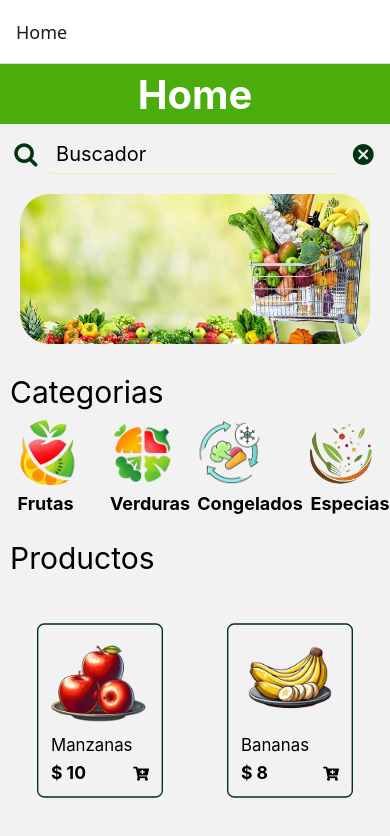
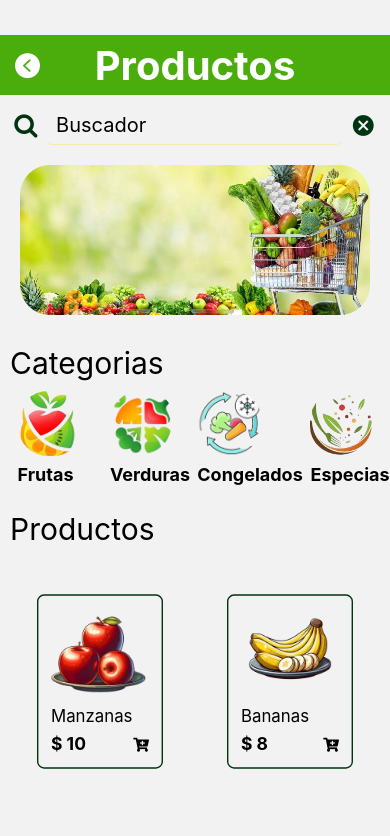
Before and after one commit to jonalippo/ProyectoVerderMarket, a React Native app: screen /Home in a window 390 px wide. Shown: the top 836 px of the page. Built offline with nearby package versions, Linux system fonts and the light colour scheme.

Commit message:
cambios en la navegacion 26/12/2024

```diff
--- a/App.js
+++ b/App.js
@@ -7,6 +7,7 @@ import { createNativeStackNavigator } from "@react-navigation/native-stack";
 import ProductsCategory from "./src/screens/ProductsCategory";
 import ProductDetails from "./src/screens/ProductDetails";
 import Principal from "./src/screens/Principal";
+import Header from "./src/components/Header";
 
 export default function App() {
   const product = {
@@ -26,11 +27,31 @@ export default function App() {
     <>
       <StatusBar style="light" backgroundColor={colors.primary} />
       <NavigationContainer>
-        <Stack.Navigator>
+        <Stack.Navigator
+          screenOptions={({ route }) => ({
+            header: () => {
+              return (
+                <Header
+                // title={
+                //   route.name === "Home"
+                //     ? "Home"
+                //     : route.name === "ProductsCategory"
+                //     ? route.params.category
+                //     : "ProductDetails"
+                // }
+                />
+              );
+            },
+          })}
+        >
+          <Stack.Screen
+            name="Principal"
+            component={Principal}
+            options={{ headerShown: false }}
+          />
           <Stack.Screen name="Home" component={Home} />
           <Stack.Screen name="ProductsCategory" component={ProductsCategory} />
           <Stack.Screen name="ProductDetails" component={ProductDetails} />
-          <Stack.Screen name="Principal" component={Principal} />
         </Stack.Navigator>
       </NavigationContainer>
     </>
--- a/src/components/Header.js
+++ b/src/components/Header.js
@@ -1,9 +1,16 @@
-import { StyleSheet, Text, View } from "react-native";
+import { Pressable, StyleSheet, Text, View } from "react-native";
 import { colors } from "../../global/Theme";
+import AntDesign from "@expo/vector-icons/AntDesign";
+import { useNavigation } from "@react-navigation/native";
 
-export default function Header({ title }) {
+export default function Header({ title = "Productos" }) {
+  const navigation = useNavigation();
+
   return (
     <View style={styles.container}>
+      <Pressable style={styles.goBack} onPress={() => navigation.goBack()}>
+        <AntDesign name="leftcircle" size={25} color="white" />
+      </Pressable>
       <Text style={styles.text}>{title}</Text>
     </View>
   );
@@ -15,10 +22,18 @@ const styles = StyleSheet.create({
     alignItems: "center",
     justifyContent: "center",
     backgroundColor: colors.primary,
+    position: "relative",
+    marginTop: 35,
   },
+
   text: {
     color: "white",
     fontSize: 40,
     fontWeight: "bold",
   },
+
+  goBack: {
+    position: "absolute",
+    left: 15,
+  },
 });
--- a/src/screens/Home.js
+++ b/src/screens/Home.js
@@ -1,5 +1,4 @@
 import { StyleSheet, View, Text, FlatList } from "react-native";
-import Header from "../components/Header";
 import Search from "../components/Search";
 import CardProduct from "../components/CardProduct";
 import Banner from "../components/Banner";
@@ -25,7 +24,6 @@ export default function Home({ title }) {
 
   return (
     <View style={style.container}>
-      <Header title="Home" />
       <Search onChangeKeyword={(text) => setKeyword(text)} />
       <Banner />
       <Categories />
--- a/src/screens/Principal.js
+++ b/src/screens/Principal.js
@@ -7,8 +7,11 @@ import {
   ImageBackground,
 } from "react-native";
 import { colors } from "../../global/Theme";
+import { useNavigation } from "@react-navigation/native";
 
-export default function Home() {
+export default function Principal() {
+  const navigation = useNavigation();
+
   return (
     <View style={style.container}>
       <ImageBackground
@@ -21,7 +24,10 @@ export default function Home() {
           resizeMode="cover"
           source={require("../../assets/logo1.png")}
         />
-        <Pressable style={style.boton}>
+        <Pressable
+          style={style.boton}
+          onPress={() => navigation.navigate("Home", {})}
+        >
           <Text style={style.textButton}>Ingresar</Text>
         </Pressable>
       </ImageBackground>
--- a/src/screens/ProductDetails.js
+++ b/src/screens/ProductDetails.js
@@ -1,19 +1,17 @@
 import { StyleSheet, Text, View, Image, Pressable } from "react-native";
-import Header from "../components/Header";
 import { colors } from "../../global/Theme";
 import FontAwesome5 from "@expo/vector-icons/FontAwesome5";
 import Feather from "@expo/vector-icons/Feather";
 
 export default function ProductDetails({ route }) {
+  const { product } = route.params;
   const { images, title, description, price } = product;
   const imageMap = {
     "../../assets/manzanaRoja.png": require("../../assets/manzanaRoja.png"),
   };
-  const { product } = route.params;
 
   return (
     <View style={styles.container}>
-      <Header title={product.category} />
       <Image
         source={imageMap[images]}
         style={styles.img}
--- a/src/screens/ProductsCategory.js
+++ b/src/screens/ProductsCategory.js
@@ -1,5 +1,4 @@
 import { StyleSheet, View, Text, FlatList } from "react-native";
-import Header from "../components/Header";
 import products from "../data/products.json";
 import { useEffect, useState } from "react";
 import CardProduct from "../components/CardProduct";
@@ -12,21 +11,22 @@ export default function ProductsCategory({ route }) {
 
   useEffect(() => {
     if (keyword) {
-      return setProductsFiltered(
+      setProductsFiltered(
         products.filter(
           (product) =>
-            product.category === category && product.title.includes(keyword)
+            product.category === category.title &&
+            product.title.includes(keyword)
         )
       );
+    } else {
+      setProductsFiltered(
+        products.filter((product) => product.category === category.title)
+      );
     }
-    setProductsFiltered(
-      products.filter((product) => product.category === category)
-    );
-  }, [keyword]);
+  }, [keyword, products]);
 
   return (
     <View style={style.container}>
-      <Header title={category} />
       <Search onChangeKeyword={(t) => setKeyword(t)} />
       <Text style={style.text}>Productos</Text>
 
```
